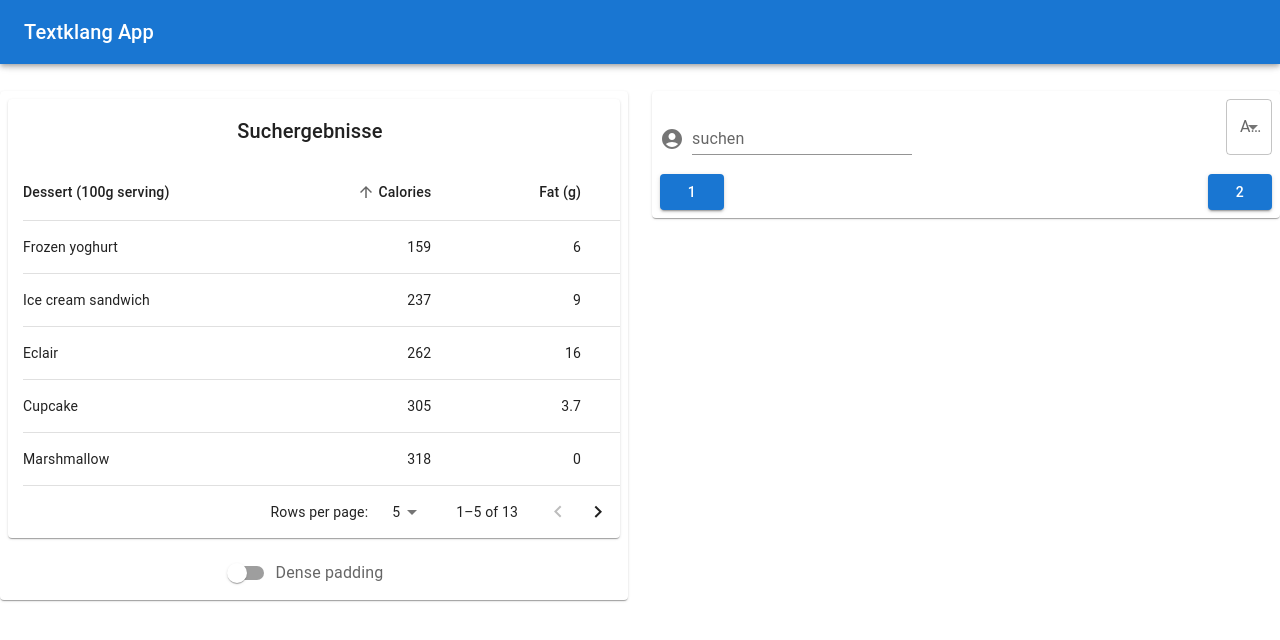
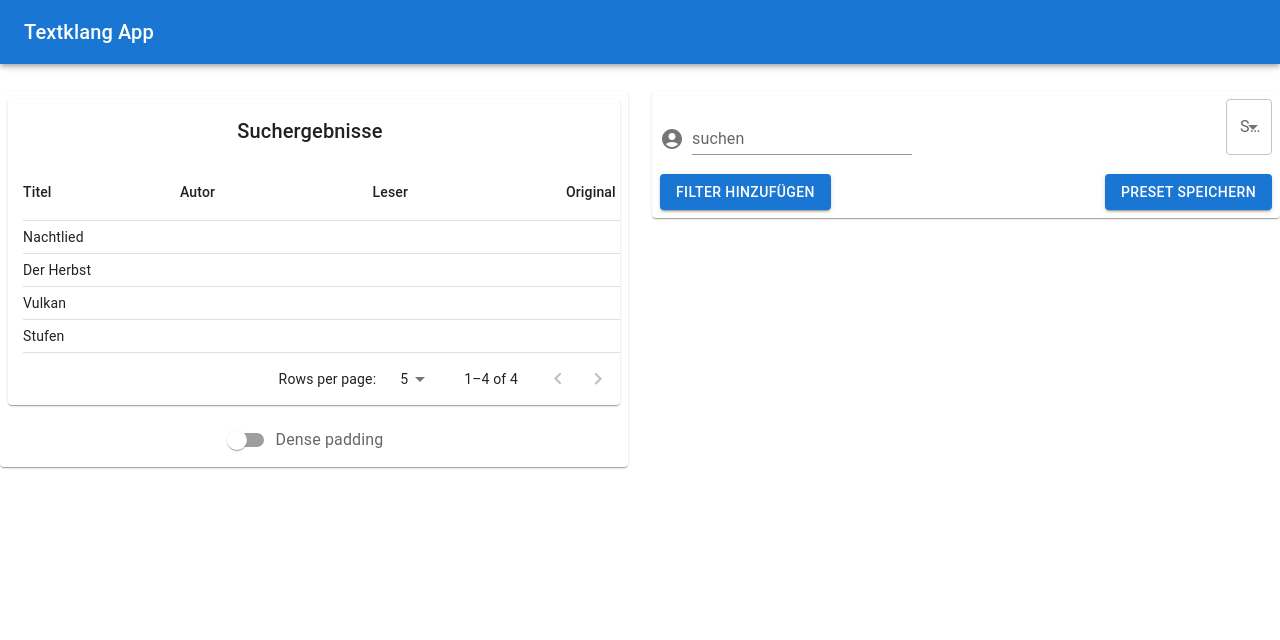
Before and after one commit to fl0r1n9/textklang_app, a React (Create React App) app: page / in a window 1280 px wide. Shown: the top 640 px of the page. Built offline with nearby package versions, Linux system fonts and the light colour scheme.

Commit message:
update labels

```diff
--- a/src/components/SearchField.jsx
+++ b/src/components/SearchField.jsx
@@ -21,15 +21,10 @@ export default function SearchField() {
 
     function renderShowText(buttonPress) {
         if (buttonPress === true) {
-            return <h1>Hello World</h1>;
+            return <h1>Optionen auswählen</h1>;
         } else {
             return <h1/>
         }
-    }
-
-    function name(parameter) {
-
-        manipulateShowText(true)
     }
 
     const theFunction = () => {manipulateShowText(true)}
@@ -46,17 +41,18 @@ export default function SearchField() {
                 </Box>
 
                 <FormControl> {/* TODO: fullwidth*/}
-                    <InputLabel id="demo-simple-select-label">Age</InputLabel>
+                    <InputLabel id="demo-simple-select-label">Suche nach...</InputLabel>
                     <Select
                         labelId="demo-simple-select-label"
                         id="demo-simple-select"
                         value={age}
-                        label="Age"
+                        label="Alle"
                         onChange={handleChange}
                     >
-                        <MenuItem value={10}>Ten</MenuItem>
-                        <MenuItem value={20}>Twenty</MenuItem>
-                        <MenuItem value={30}>Thirty</MenuItem>
+                        <MenuItem value={30}>Alle</MenuItem>
+                        <MenuItem value={10}>Autor</MenuItem>
+                        <MenuItem value={20}>Titel</MenuItem>
+                        <MenuItem value={30}>Leser</MenuItem>
                     </Select>
                 </FormControl>
 
@@ -67,9 +63,9 @@ export default function SearchField() {
             }
 
             <Box sx={{display: 'flex', justifyContent: 'space-between'}}>
-                <Button variant="contained" onClick={theFunction}>1</Button>
+                <Button variant="contained" onClick={theFunction}>Filter hinzufügen</Button>
 
-                <Button variant="contained">2</Button>
+                <Button variant="contained">Preset speichern</Button>
             </Box>
 
         </div>
--- a/src/components/SearchTable.jsx
+++ b/src/components/SearchTable.jsx
@@ -21,30 +21,20 @@ import Switch from '@mui/material/Switch';
 //import FilterListIcon from '@mui/icons-material/FilterList';
 import { visuallyHidden } from '@mui/utils';
 
-function createData(name, calories, fat, carbs, protein) {
+function createData(name, author, reader, orig) {
     return {
         name,
-        calories,
-        fat,
-        carbs,
-        protein,
+        author,
+        reader,
+        orig,
     };
 }
 
 const rows = [
-    createData('Cupcake', 305, 3.7, 67, 4.3),
-    createData('Donut', 452, 25.0, 51, 4.9),
-    createData('Eclair', 262, 16.0, 24, 6.0),
-    createData('Frozen yoghurt', 159, 6.0, 24, 4.0),
-    createData('Gingerbread', 356, 16.0, 49, 3.9),
-    createData('Honeycomb', 408, 3.2, 87, 6.5),
-    createData('Ice cream sandwich', 237, 9.0, 37, 4.3),
-    createData('Jelly Bean', 375, 0.0, 94, 0.0),
-    createData('KitKat', 518, 26.0, 65, 7.0),
-    createData('Lollipop', 392, 0.2, 98, 0.0),
-    createData('Marshmallow', 318, 0, 81, 2.0),
-    createData('Nougat', 360, 19.0, 9, 37.0),
-    createData('Oreo', 437, 18.0, 63, 4.0),
+    createData('Nachtlied', 'Eichendorff', 'Fabri', true),
+    createData('Der Herbst', 'Hölderlin', 'Zischler', true),
+    createData('Vulkan', 'Hölderlin', 'Zischler', true),
+    createData('Stufen', 'Hesse', 'Rheinwald', false),
 ];
 
 function descendingComparator(a, b, orderBy) {
@@ -82,25 +72,25 @@ const headCells = [
         id: 'name',
         numeric: false,
         disablePadding: true,
-        label: 'Dessert (100g serving)',
+        label: 'Titel',
     },
     {
-        id: 'calories',
-        numeric: true,
+        id: 'author',
+        numeric: false,
         disablePadding: false,
-        label: 'Calories',
+        label: 'Autor',
     },
     {
-        id: 'fat',
-        numeric: true,
+        id: 'reader',
+        numeric: false,
         disablePadding: false,
-        label: 'Fat (g)',
+        label: 'Leser',
     },
     {
-        id: 'carbs',
-        numeric: true,
+        id: 'orig',
+        numeric: false,
         disablePadding: false,
-        label: 'Carbs (g)',
+        label: 'Original',
     },
 ];
 
```
Also changed, not shown: 1 other file (tests, documents, lock files or other folders).
